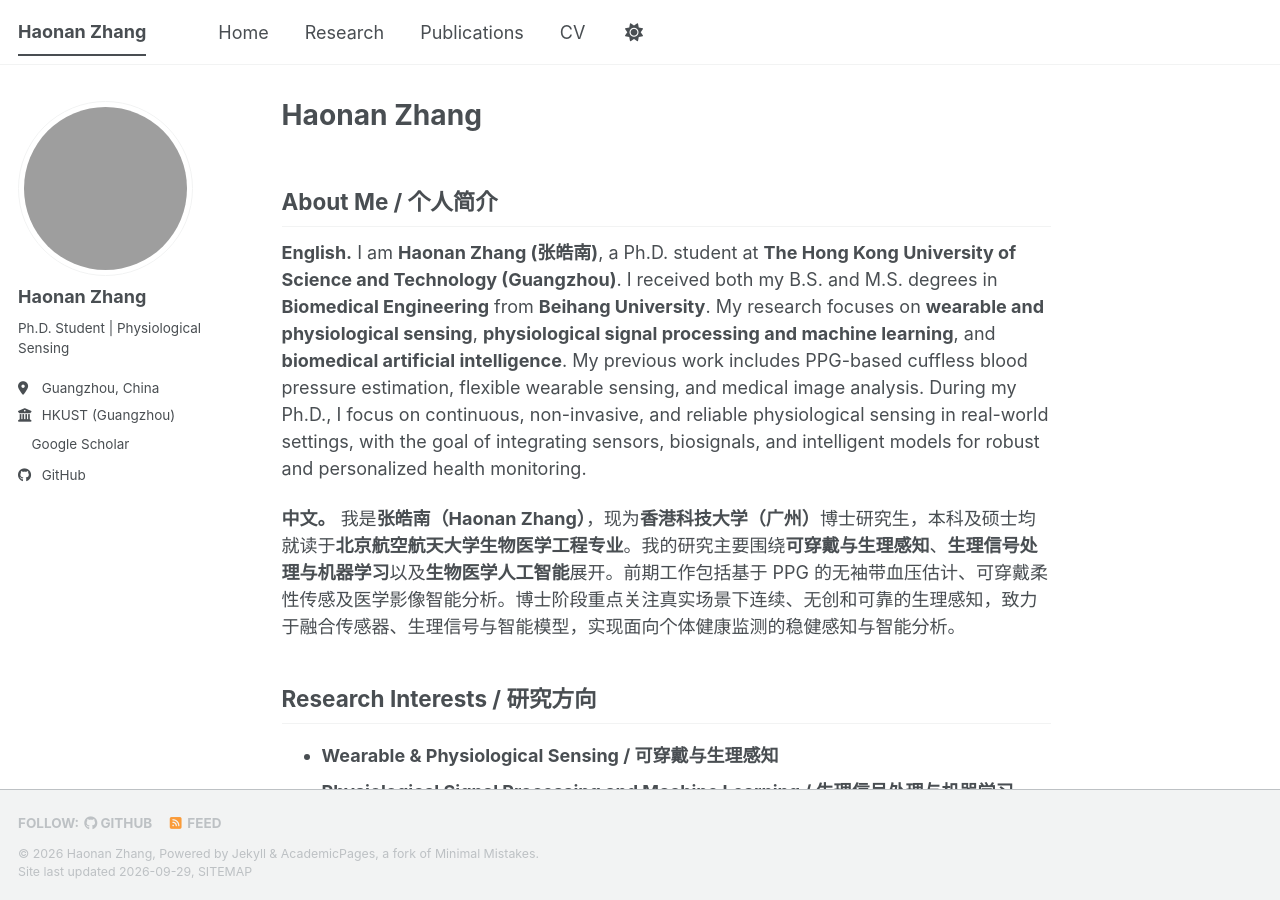
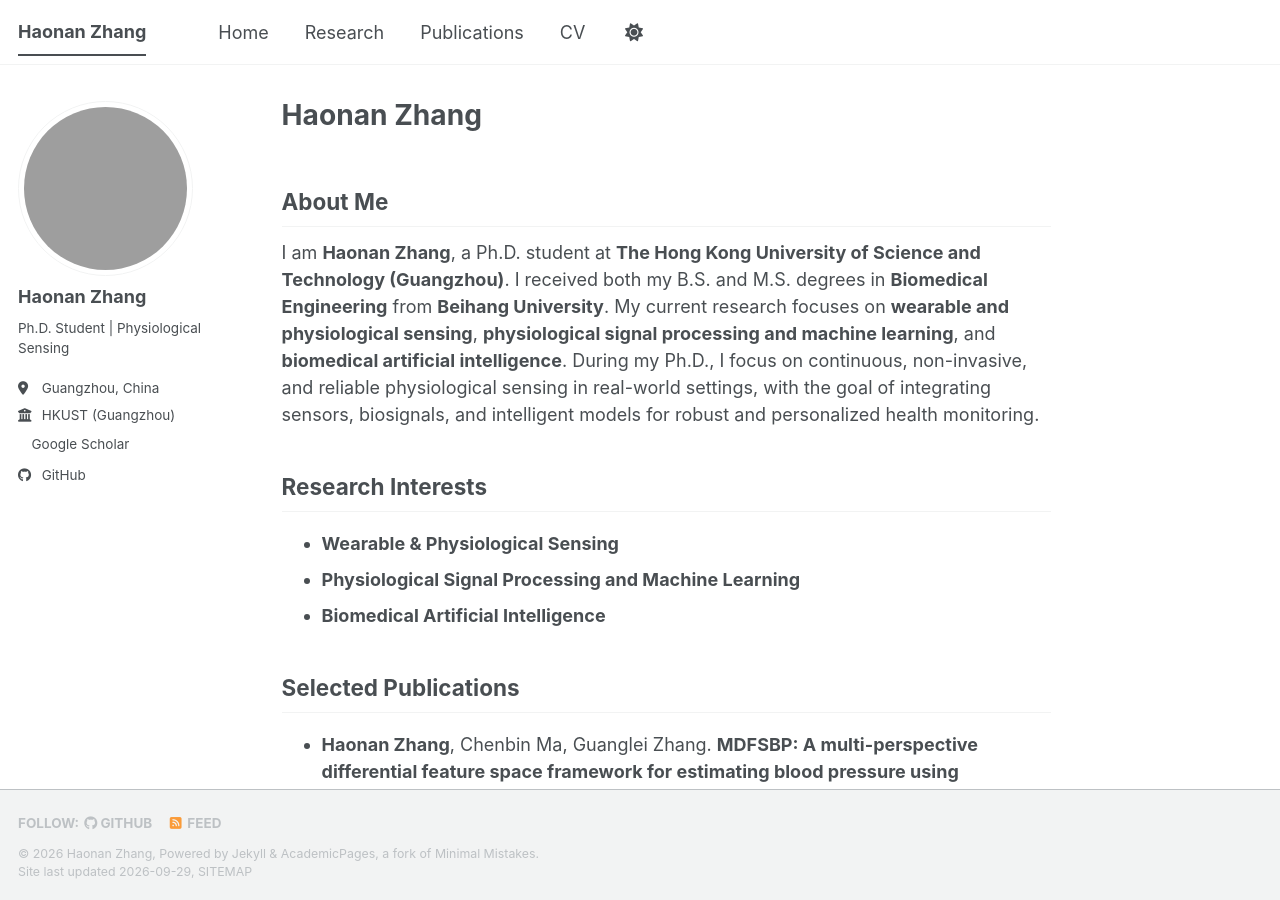
Before and after one commit to southking372/southking372.github.io, a Jekyll site: the page built from _pages/about.md, in a window 1280 px wide and 900 px high. Built offline with Jekyll 4.4.1, drawn with Linux system fonts in a browser that asks for light colours; a style sheet for code colours, icons or effects is not loaded; grey boxes are pictures that could not be loaded.

Commit message:
Make homepage English-only

```diff
--- a/_pages/about.md
+++ b/_pages/about.md
@@ -7,17 +7,15 @@ redirect_from:
   - /about.html
 ---
 
-## About Me / 个人简介
+## About Me
 
-**English.** I am **Haonan Zhang (张皓南)**, a Ph.D. student at **The Hong Kong University of Science and Technology (Guangzhou)**. I received both my B.S. and M.S. degrees in **Biomedical Engineering** from **Beihang University**. My research focuses on **wearable and physiological sensing**, **physiological signal processing and machine learning**, and **biomedical artificial intelligence**. My previous work includes PPG-based cuffless blood pressure estimation, flexible wearable sensing, and medical image analysis. During my Ph.D., I focus on continuous, non-invasive, and reliable physiological sensing in real-world settings, with the goal of integrating sensors, biosignals, and intelligent models for robust and personalized health monitoring.
+I am **Haonan Zhang**, a Ph.D. student at **The Hong Kong University of Science and Technology (Guangzhou)**. I received both my B.S. and M.S. degrees in **Biomedical Engineering** from **Beihang University**. My current research focuses on **wearable and physiological sensing**, **physiological signal processing and machine learning**, and **biomedical artificial intelligence**. During my Ph.D., I focus on continuous, non-invasive, and reliable physiological sensing in real-world settings, with the goal of integrating sensors, biosignals, and intelligent models for robust and personalized health monitoring.
 
-**中文。** 我是**张皓南（Haonan Zhang）**，现为**香港科技大学（广州）**博士研究生，本科及硕士均就读于**北京航空航天大学生物医学工程专业**。我的研究主要围绕**可穿戴与生理感知**、**生理信号处理与机器学习**以及**生物医学人工智能**展开。前期工作包括基于 PPG 的无袖带血压估计、可穿戴柔性传感及医学影像智能分析。博士阶段重点关注真实场景下连续、无创和可靠的生理感知，致力于融合传感器、生理信号与智能模型，实现面向个体健康监测的稳健感知与智能分析。
+## Research Interests
 
-## Research Interests / 研究方向
-
-- **Wearable & Physiological Sensing / 可穿戴与生理感知**
-- **Physiological Signal Processing and Machine Learning / 生理信号处理与机器学习**
-- **Biomedical Artificial Intelligence / 生物医学人工智能**
+- **Wearable & Physiological Sensing**
+- **Physiological Signal Processing and Machine Learning**
+- **Biomedical Artificial Intelligence**
 
 ## Selected Publications
 
```
